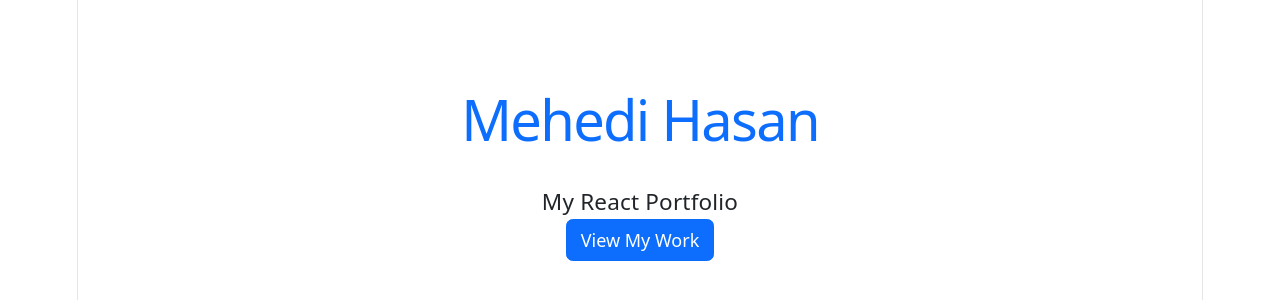
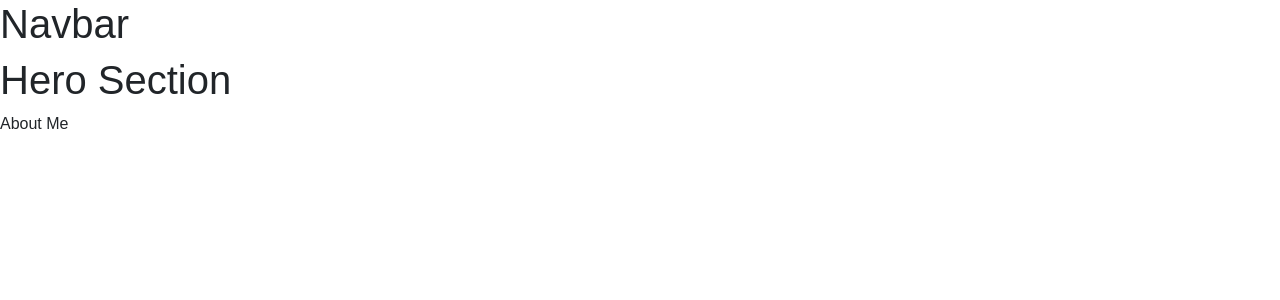
Before and after one commit to mehedi3635/mehedi-portfolio, a React (Vite) app: page / in a window 1280 px wide. Shown: the top 300 px of the page. Built offline with nearby package versions, Linux system fonts and the light colour scheme.

Commit message:
Create portfolio component structure

```diff
--- a/src/App.jsx
+++ b/src/App.jsx
@@ -1,16 +1,28 @@
+import Navbar from './components/Navbar'
+import Hero from './components/Hero'
+import About from './components/About'
+import Skills from './components/Skills'
+import Experience from './components/Experience'
+import Education from './components/Education'
+import Projects from './components/Projects'
+import Services from './components/Services'
+import Contact from './components/Contact'
+import Footer from './components/Footer'
+
 function App() {
   return (
-    <div className="container py-5">
-      <h1 className="text-primary">Mehedi Hasan</h1>
-
-      <p className="lead">
-        My React Portfolio
-      </p>
-
-      <button className="btn btn-primary">
-        View My Work
-      </button>
-    </div>
+    <>
+      <Navbar />
+      <Hero />
+      <About />
+      <Skills />
+      <Experience />
+      <Education />
+      <Projects />
+      <Services />
+      <Contact />
+      <Footer />
+    </>
   )
 }
 
--- /dev/null
+++ b/src/components/About.jsx
@@ -0,0 +1,5 @@
+function About() {
+  return <section>About Me</section>
+}
+
+export default About
--- /dev/null
+++ b/src/components/Contact.jsx
@@ -0,0 +1,5 @@
+function Contact() {
+  return <section></section>
+}
+
+export default Contact
--- /dev/null
+++ b/src/components/Education.jsx
@@ -0,0 +1,5 @@
+function Education() {
+  return <section></section>
+}
+
+export default Education
--- /dev/null
+++ b/src/components/Experience.jsx
@@ -0,0 +1,5 @@
+function Experience() {
+  return <section></section>
+}
+
+export default Experience
--- /dev/null
+++ b/src/components/Footer.jsx
@@ -0,0 +1,5 @@
+function Footer() {
+  return <section></section>
+}
+
+export default Footer
--- /dev/null
+++ b/src/components/Hero.jsx
@@ -0,0 +1,9 @@
+function Hero() {
+  return (
+    <section>
+      <h1>Hero Section</h1>
+    </section>
+  )
+}
+
+export default Hero
--- /dev/null
+++ b/src/components/Navbar.jsx
@@ -0,0 +1,9 @@
+function Navbar() {
+  return (
+    <nav>
+      <h1>Navbar</h1>
+    </nav>
+  )
+}
+
+export default Navbar;
--- /dev/null
+++ b/src/components/Projects.jsx
@@ -0,0 +1,5 @@
+function Projects() {
+  return <section></section>
+}
+
+export default Projects
--- /dev/null
+++ b/src/components/Services.jsx
@@ -0,0 +1,5 @@
+function Services() {
+  return <section></section>
+}
+
+export default Services
--- /dev/null
+++ b/src/components/Skills.jsx
@@ -0,0 +1,5 @@
+function Skills() {
+  return <section></section>
+}
+
+export default Skills
--- a/src/index.css
+++ b/src/index.css
@@ -1,111 +1,8 @@
-:root {
-  --text: #6b6375;
-  --text-h: #08060d;
-  --bg: #fff;
-  --border: #e5e4e7;
-  --code-bg: #f4f3ec;
-  --accent: #aa3bff;
-  --accent-bg: rgba(170, 59, 255, 0.1);
-  --accent-border: rgba(170, 59, 255, 0.5);
-  --social-bg: rgba(244, 243, 236, 0.5);
-  --shadow:
-    rgba(0, 0, 0, 0.1) 0 10px 15px -3px, rgba(0, 0, 0, 0.05) 0 4px 6px -2px;
-
-  --sans: system-ui, 'Segoe UI', Roboto, sans-serif;
-  --heading: system-ui, 'Segoe UI', Roboto, sans-serif;
-  --mono: ui-monospace, Consolas, monospace;
-
-  font: 18px/145% var(--sans);
-  letter-spacing: 0.18px;
-  color-scheme: light dark;
-  color: var(--text);
-  background: var(--bg);
-  font-synthesis: none;
-  text-rendering: optimizeLegibility;
-  -webkit-font-smoothing: antialiased;
-  -moz-osx-font-smoothing: grayscale;
-
-  @media (max-width: 1024px) {
-    font-size: 16px;
-  }
-}
-
-@media (prefers-color-scheme: dark) {
-  :root {
-    --text: #9ca3af;
-    --text-h: #f3f4f6;
-    --bg: #16171d;
-    --border: #2e303a;
-    --code-bg: #1f2028;
-    --accent: #c084fc;
-    --accent-bg: rgba(192, 132, 252, 0.15);
-    --accent-border: rgba(192, 132, 252, 0.5);
-    --social-bg: rgba(47, 48, 58, 0.5);
-    --shadow:
-      rgba(0, 0, 0, 0.4) 0 10px 15px -3px, rgba(0, 0, 0, 0.25) 0 4px 6px -2px;
-  }
-
-  #social .button-icon {
-    filter: invert(1) brightness(2);
-  }
+html {
+  scroll-behavior: smooth;
 }
 
 body {
   margin: 0;
+  font-family: Arial, sans-serif;
 }
-
-#root {
-  width: 1126px;
-  max-width: 100%;
-  margin: 0 auto;
-  text-align: center;
-  border-inline: 1px solid var(--border);
-  min-height: 100svh;
-  display: flex;
-  flex-direction: column;
-  box-sizing: border-box;
-}
-
-h1,
-h2 {
-  font-family: var(--heading);
-  font-weight: 500;
-  color: var(--text-h);
-}
-
-h1 {
-  font-size: 56px;
-  letter-spacing: -1.68px;
-  margin: 32px 0;
-  @media (max-width: 1024px) {
-    font-size: 36px;
-    margin: 20px 0;
-  }
-}
-h2 {
-  font-size: 24px;
-  line-height: 118%;
-  letter-spacing: -0.24px;
-  margin: 0 0 8px;
-  @media (max-width: 1024px) {
-    font-size: 20px;
-  }
-}
-p {
-  margin: 0;
-}
-
-code,
-.counter {
-  font-family: var(--mono);
-  display: inline-flex;
-  border-radius: 4px;
-  color: var(--text-h);
-}
-
-code {
-  font-size: 15px;
-  line-height: 135%;
-  padding: 4px 8px;
-  background: var(--code-bg);
-}
```
